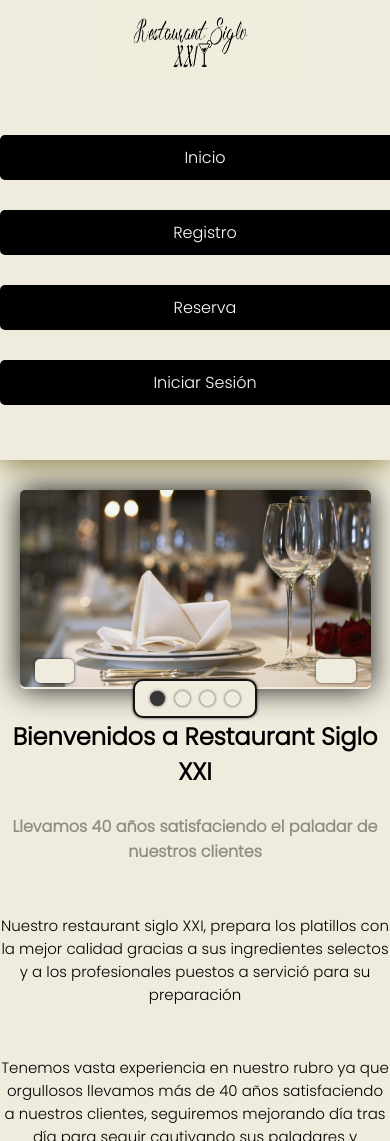
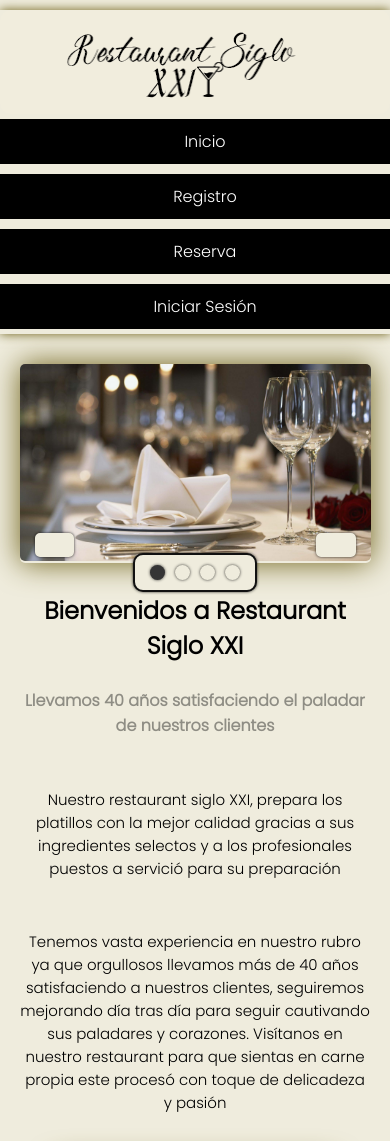
Before and after one commit to FelipeLucero/Restaurant, a Django app: template app_Restaurant/templates/plantillas/Restaurant.html in a window 390 px wide; the page is wider, and only the part inside the window is pictured. Shown: the top 1141 px of that part. Run offline with Django 3.2, Linux system fonts and the light colour scheme; the template is opened without the code that fills it, so the values that code supplies are empty; some libraries are stand-ins or nearby versions.

Commit message:
diseño response v3

```diff
--- a/app_Restaurant/static/css/diseño2.css
+++ b/app_Restaurant/static/css/diseño2.css
@@ -36,16 +36,17 @@ header{
     position: sticky; /*para dejar fijo el menu*/
     top: 0;           /*complemento de sticky quedara fijo cuando la posicion top sea = 0*/
     z-index:1 ;
-    margin: 0px 5px 0px 5px ;
 }
 
 @media screen and (max-width:700px){
     header{
         width:100%;
         max-width: 1000px;
-        margin: auto;
+        max-height:370px;
+        margin-top: 10px;
         overflow: hidden;
-        margin-bottom:10px;
+        position: static;
+        box-shadow: 0px 0px 10px 0px  rgb(109, 96, 23);
     }
 }
 
@@ -60,7 +61,7 @@ header{
 #divlogo{
     float: left;
     width: 40%;/*espacio que ocupa en el contenedor subheader*/
-    height: 100px;
+    height: 104px;
     box-sizing: border-box;/*El milagroso*/
 }
 
@@ -68,25 +69,20 @@ header{
 @media screen and (max-width:697px){
     #divlogo {
        width:100%;/*para que el logo ocupe todo el contendor*/
-       height: 80px;
+       height: 104px;
        background:#EFECDD;
     }
 }
 
 .logorest{
-
-    border-radius:10px;
-
+   border-radius:10px;
 }
 
 @media screen and (max-width:697px){
     .logorest{
-       width:50%;/*para que el logo ocupe todo el contendor*/
+       width:100%;/*para que el logo ocupe todo el contendor*/
        height: 100%;
        background: #EFECDD;
-       padding: 0px 0px 0px 100px ;
-       border-radius: 5px;
-
     }
 }
 
@@ -106,7 +102,7 @@ header #subheader nav {
         color: #fff;
         background:  #EFECDD;
         text-align: center;/*para alinear el texto del nav al centro*/
-        height: auto;/*para poder darle el margen al elemento a */
+        padding: 0px 0px;
     }
 }
 
@@ -128,7 +124,8 @@ header #subheader nav ul li a{
        font-size: 16px;
        float: left;
        width: 100%;
-       margin: 15px 0px;
+       margin: 5px 0px;
+       border-radius: 0px;
     }
 }
 
@@ -190,8 +187,10 @@ header #subheader nav ul li a:hover{
 
 
 #artinovacion{
-    width: 100%;
+    width: 90%;
     height: 100%;
+    text-align: center;
+    margin: auto;
 }
 
 #divrestaurant{
--- a/app_Restaurant/static/css/slider3.css
+++ b/app_Restaurant/static/css/slider3.css
@@ -189,16 +189,15 @@
 
 }
 
-@media screen and (max-width: 600px){
+@media screen and (max-width: 1400px){
 	.caption h2{
 		font-size: 20px;
 	}
 
 	.flexslider{
 		width:90%;
-		height: 50%;
+		height: 100%;
 		border: none;
-		box-shadow: 0px 0px 30px 0px  rgb(17, 17, 17);
 	}
 
 	.slides li{
--- a/app_Restaurant/templates/plantillas/Restaurant.html
+++ b/app_Restaurant/templates/plantillas/Restaurant.html
@@ -133,7 +133,7 @@
                  <p class="caracteristicas">  Ingredientes = sadlepomsjiospe ske spse <br>Precio = $15.000 </p>
                  <div class="butimg"><a target="_blank" href="/static/img/galeria/comida1.png">Ver Platillo</a></div>
                 </div>
-
+                <br>
                 <div class="contgaleria">
                     <img class="imgcomi" src="/static/img/galeria/comida2.png" alt="img platillo2"><br>
                     <label>Porotos Chiloe</label>
@@ -154,7 +154,7 @@
 
 <section class="sectioncarrusel">
     <div class="Carousel">
-        <h2>Nuestros Platillos Tipicos Y Sus Precios</h2>
+        <h2 class="titulocarrusel">Nuestros Platillos Tipicos Y Sus Precios</h2>
         <div class="slick-list" id="slick-list">
             <button class="slick-arrow slick-prev" id="button-prev">
                 <svg aria-hidden="true" focusable="false" data-prefix="fas" data-icon="chevron-left" class="svg-inline--fa fa-chevron-left fa-w-10" role="img" xmlns="http://www.w3.org/2000/svg" viewBox="0 0 320 512"><path fill="currentColor" d="M34.52 239.03L228.87 44.69c9.37-9.37 24.57-9.37 33.94 0l22.67 22.67c9.36 9.36 9.37 24.52.04 33.9L131.49 256l154.02 154.75c9.34 9.38 9.32 24.54-.04 33.9l-22.67 22.67c-9.37 9.37-24.57 9.37-33.94 0L34.52 272.97c-9.37-9.37-9.37-24.57 0-33.94z"></path></svg>
```
Also changed, not shown: other parts of app_Restaurant/static/css/diseño2.css (+33 -3 lines).
